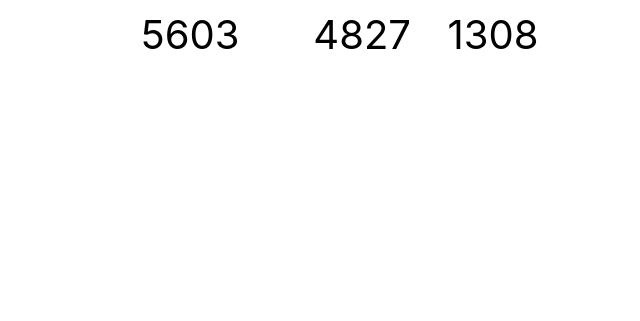
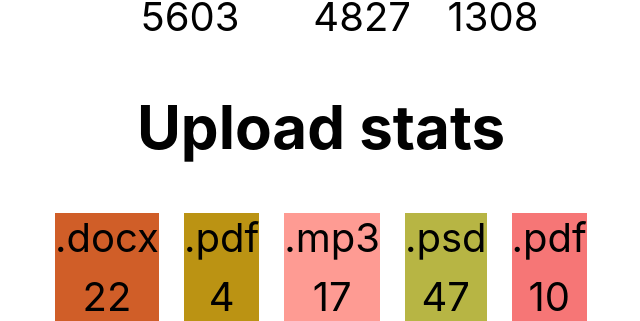
Before and after one commit to Hruchman-Ruslan/goit-react-hw-01-components, a React (Create React App) app: page / in a window 1280 px wide. Shown: the part 684-1005 px from the top of the page, without its empty margins (319-959 px from the left). Before the commit the page ends 800 px from the top, so only its background shows below. Built offline with nearby package versions, Linux system fonts and the light colour scheme.

Commit message:
second task

```diff
--- a/src/components/App.jsx
+++ b/src/components/App.jsx
@@ -1,13 +1,16 @@
+import React from 'react';
+
 import { Profile } from './profile/Profile';
+import { Statistics } from './statistics/Statistics';
 import user from './profile/data/user.json';
-// import statistics from './statistics/data/data.json';
+import data from './statistics/data/data.json';
 
 export const App = () => {
   return (
     <div
       style={{
         height: '100vh',
-        display: 'flex',
+        // display: 'flex',
         justifyContent: 'center',
         alignItems: 'center',
         fontSize: 40,
@@ -22,6 +25,7 @@ export const App = () => {
         location={user.location}
         stats={user.stats}
       />
+      <Statistics title="Upload stats" stats={data} />
     </div>
   );
 };
--- a/src/components/statistics/Statistics.jsx
+++ b/src/components/statistics/Statistics.jsx
@@ -1,35 +1,37 @@
 import PropTypes from 'prop-types';
+import { getRandomHexColor } from './randomColors';
+import css from './Statistics.module.css';
 
-const Statistics = ({ title, stats }) => {
+export const Statistics = ({ title, stats }) => {
   return (
-    <section className="statistics">
-      <h2 className="title">Upload stats</h2>
+    <section className={css.statistics}>
+      <h2 className="title">{title}</h2>
 
-      <ul className="stat-list">
-        <li className="item">
-          <span className="label">{stats}</span>
-          <span className="percentage">4%</span>
-        </li>
-        <li className="item">
-          <span className="label">.mp3</span>
-          <span className="percentage">14%</span>
-        </li>
-        <li className="item">
-          <span className="label">.pdf</span>
-          <span className="percentage">41%</span>
-        </li>
-        <li className="item">
-          <span className="label">.mp4</span>
-          <span className="percentage">12%</span>
-        </li>
+      <ul className={css.statList}>
+        {stats.map(({ id, label, percentage }) => {
+          return (
+            <li
+              className={css.item}
+              key={id}
+              style={{ backgroundColor: getRandomHexColor() }}
+            >
+              <span className={label}>{label}</span>
+              <span className="percentage">{percentage}</span>
+            </li>
+          );
+        })}
       </ul>
     </section>
   );
 };
 
-Statistics.protoType = {
+Statistics.propTypes = {
   title: PropTypes.string.isRequired,
-  stats: PropTypes.number.isRequired,
+  stats: PropTypes.arrayOf(
+    PropTypes.shape({
+      id: PropTypes.string.isRequired,
+      label: PropTypes.string.isRequired,
+      percentage: PropTypes.number.isRequired,
+    }),
+  ),
 };
-
-export default Statistics;
--- a/src/components/statistics/Statistics.module.css
+++ b/src/components/statistics/Statistics.module.css
@@ -0,0 +1,22 @@
+.statistics {
+  text-align: center;
+}
+
+.statList {
+  padding-left: 0;
+  list-style: none;
+  display: flex;
+  justify-content: center;
+  gap: 25px;
+}
+
+.item {
+  display: flex;
+  flex-direction: column;
+
+  gap: 10px;
+}
+
+/* .label {
+  display: block;
+} */
--- /dev/null
+++ b/src/components/statistics/randomColors.js
@@ -0,0 +1,3 @@
+export const getRandomHexColor = () => {
+  return `#${Math.floor(Math.random() * 16777215).toString(16)}`;
+};
```
Also changed, not shown: 1 other file (tests, documents, lock files or other folders).
